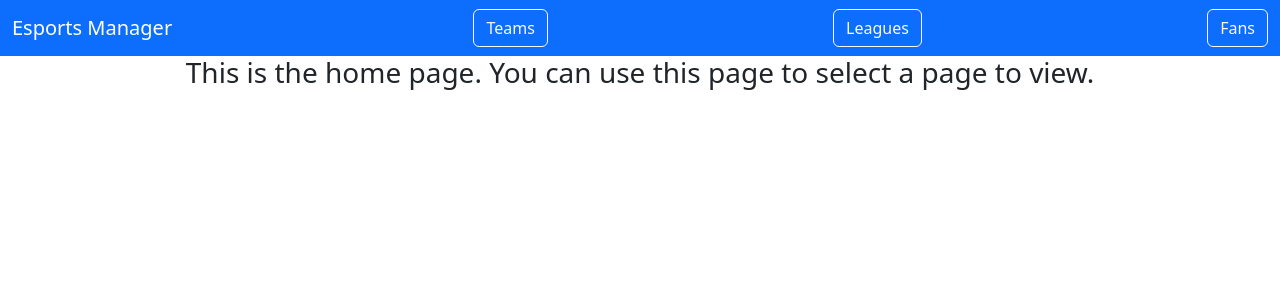
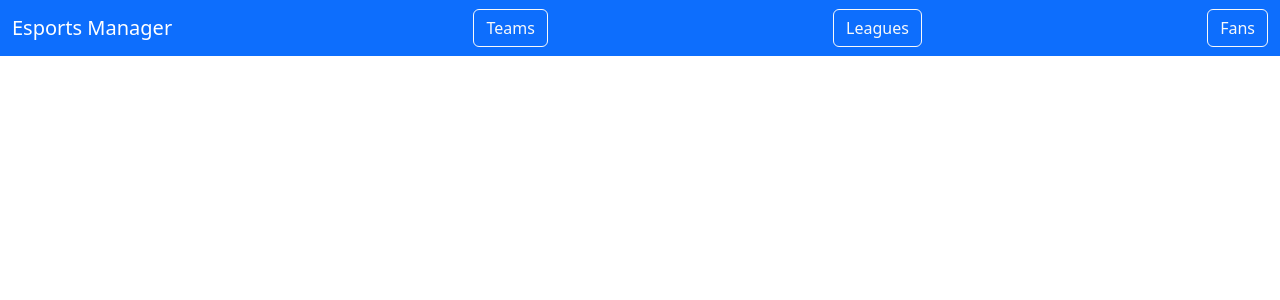
Before and after one commit to UBB-SDI-23/lab-5x-914-Modolea-Bogdan, a React (Create React App) app in the folder frontend/: page / in a window 1280 px wide. Shown: the top 300 px of the page. Built offline with nearby package versions, Linux system fonts and the light colour scheme.

Commit message:
Deploy Current Website

```diff
--- a/frontend/src/App.js
+++ b/frontend/src/App.js
@@ -9,8 +9,8 @@ import EditTeam from './team/EditTeam';
 import ViewTeam from './team/ViewTeam';
 
 function App() {
-  // const toAddURL = 'lab-5x-914-Modolea-Bogdan/';
-  const toAddURL = '';
+  const toAddURL = 'lab-5x-914-Modolea-Bogdan/';
+  // const toAddURL = '';
 
   return (
     <div className="App">
```
